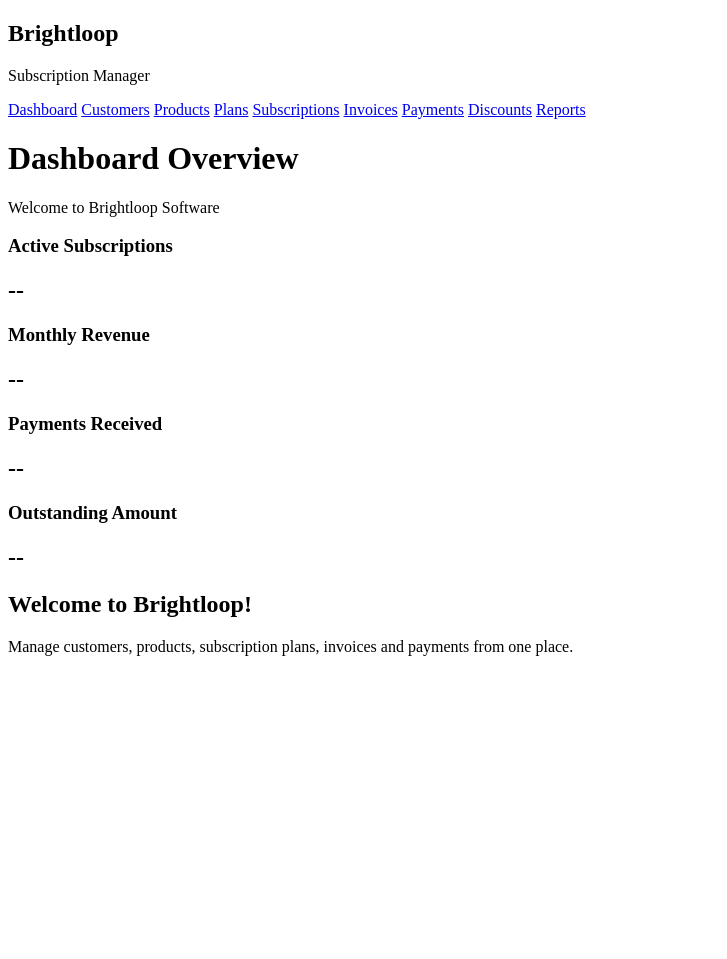
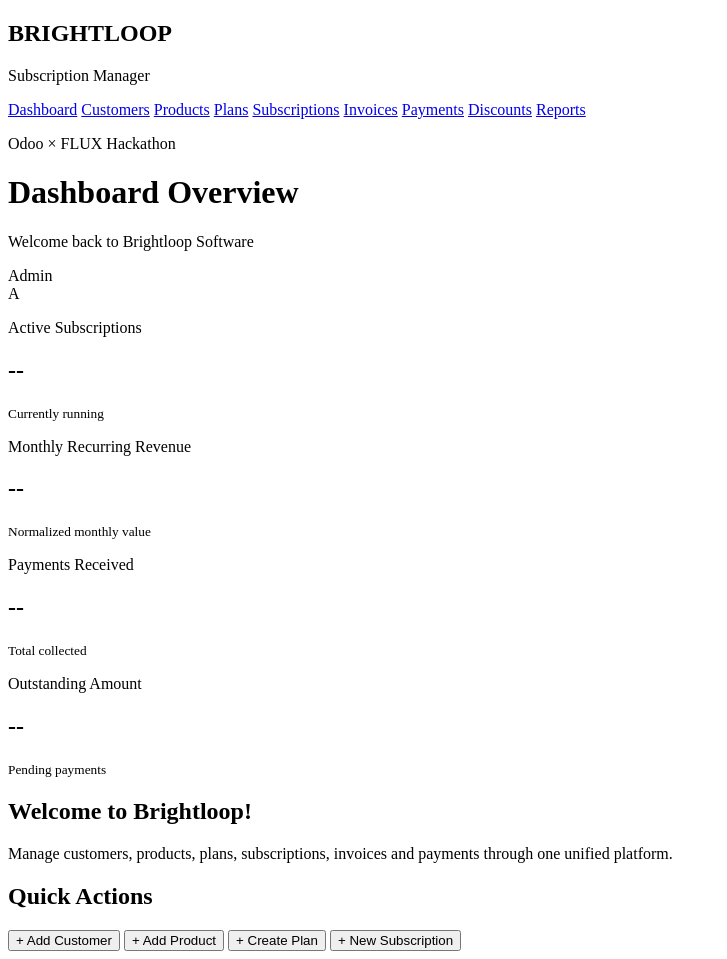
Before and after one commit to harshtech60-cloud/odoo-hackathon-2026, a Python web app: template templates/dashboard.html in a window 1280 px wide. Shown: the whole page, without its empty margins (0-727 px from the left). Before the commit the page ends 656 px from the top, so only its background shows below. Run offline with Jinja, Linux system fonts and the light colour scheme; the template is opened without the code that fills it, so the values that code supplies are empty.

Commit message:
Add dashboard HTML template for Brightloop
This HTML template serves as the dashboard for the Brightloop Subscription Manager, featuring a sidebar with navigation links, a header, and sections for displaying key metrics and quick actions.

```diff
--- a/templates/dashboard.html
+++ b/templates/dashboard.html
@@ -1,9 +1,12 @@
+
 <!DOCTYPE html>
 <html lang="en">
+
 <head>
     <meta charset="UTF-8">
     <meta name="viewport" content="width=device-width, initial-scale=1.0">
-    <title>Brightloop Dashboard</title>
+
+    <title>Brightloop | Subscription Manager</title>
 
     <link rel="stylesheet"
           href="{{ url_for('static', filename='style.css') }}">
@@ -14,8 +17,11 @@
     <div class="layout">
 
         <aside class="sidebar">
-            <h2>Brightloop</h2>
-            <p>Subscription Manager</p>
+
+            <div class="brand">
+                <h2>BRIGHTLOOP</h2>
+                <p>Subscription Manager</p>
+            </div>
 
             <nav>
                 <a class="active" href="/">Dashboard</a>
@@ -28,43 +34,87 @@
                 <a href="#">Discounts</a>
                 <a href="#">Reports</a>
             </nav>
+
+            <div class="sidebar-footer">
+                <p>Odoo × FLUX Hackathon</p>
+            </div>
+
         </aside>
+
 
         <main class="main">
 
-            <header>
-                <h1>Dashboard Overview</h1>
-                <p>Welcome to Brightloop Software</p>
+            <header class="topbar">
+                <div>
+                    <h1>Dashboard Overview</h1>
+                    <p>Welcome back to Brightloop Software</p>
+                </div>
+
+                <div class="admin">
+                    <span>Admin</span>
+                    <div class="avatar">A</div>
+                </div>
             </header>
 
+
             <section class="cards">
+
                 <div class="card">
-                    <h3>Active Subscriptions</h3>
+                    <p>Active Subscriptions</p>
                     <h2>--</h2>
+                    <small>Currently running</small>
                 </div>
 
                 <div class="card">
-                    <h3>Monthly Revenue</h3>
+                    <p>Monthly Recurring Revenue</p>
                     <h2>--</h2>
+                    <small>Normalized monthly value</small>
                 </div>
 
                 <div class="card">
-                    <h3>Payments Received</h3>
+                    <p>Payments Received</p>
                     <h2>--</h2>
+                    <small>Total collected</small>
                 </div>
 
                 <div class="card">
-                    <h3>Outstanding Amount</h3>
+                    <p>Outstanding Amount</p>
                     <h2>--</h2>
+                    <small>Pending payments</small>
                 </div>
+
             </section>
 
+
             <section class="welcome">
+
                 <h2>Welcome to Brightloop!</h2>
+
                 <p>
-                    Manage customers, products, subscription plans,
-                    invoices and payments from one place.
+                    Manage customers, products, plans,
+                    subscriptions, invoices and payments
+                    through one unified platform.
                 </p>
+
+            </section>
+
+
+            <section class="quick-actions">
+
+                <h2>Quick Actions</h2>
+
+                <div class="action-grid">
+
+                    <button type="button">+ Add Customer</button>
+
+                    <button type="button">+ Add Product</button>
+
+                    <button type="button">+ Create Plan</button>
+
+                    <button type="button">+ New Subscription</button>
+
+                </div>
+
             </section>
 
         </main>
```
